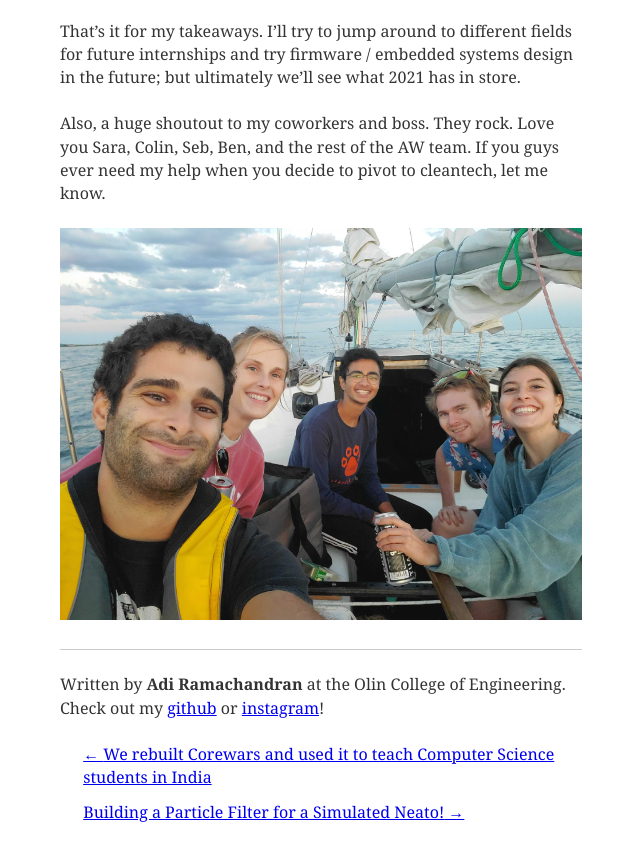
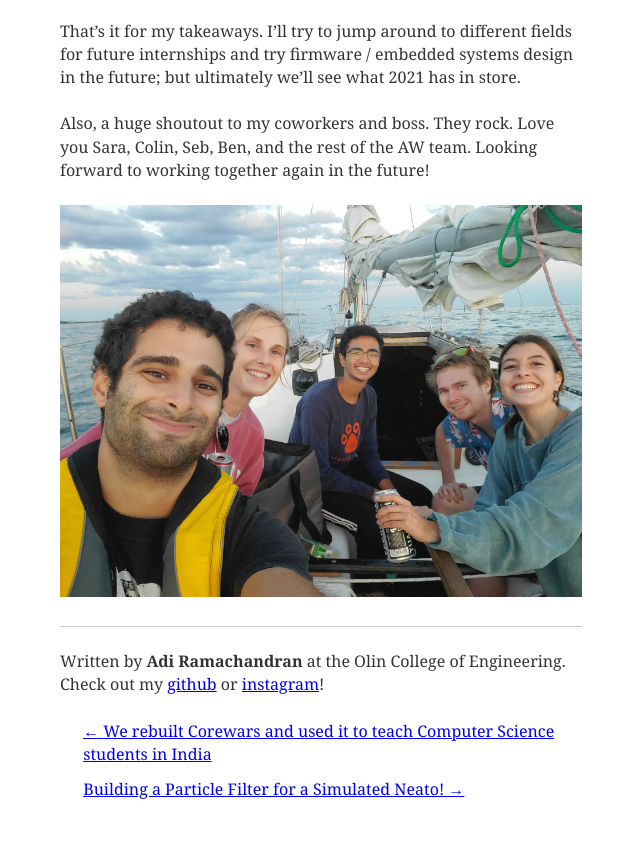
Before and after one commit to aramachandran7/Blog, a Gatsby site: page /blog/internship-reflections/ in a window 1280 px wide. Shown: the part 3030-3875 px from the top of the page, without its empty margins (319-959 px from the left). Built offline with nearby package versions, Linux system fonts and the light colour scheme; Gatsby itself is replaced by a stand-in of ours; some packages are replaced by stand-ins of ours.

Commit message:
minor updates and bug fixes

```diff
--- a/content/blog/internship-reflections/index.md
+++ b/content/blog/internship-reflections/index.md
@@ -53,6 +53,6 @@ I’m super grateful to everyone who made it possible for me to have had this op
 
 That’s it for my takeaways. I’ll try to jump around to different fields for future internships and try firmware / embedded systems design in the future; but ultimately we’ll see what 2021 has in store.
 
-Also, a huge shoutout to my coworkers and boss. They rock. Love you Sara, Colin, Seb, Ben, and the rest of the AW team. If you guys ever need my help when you decide to pivot to cleantech, let me know.
+Also, a huge shoutout to my coworkers and boss. They rock. Love you Sara, Colin, Seb, Ben, and the rest of the AW team. Looking forward to working together again in the future!
 
 ![The team, out on Sebastien's sailboat](./AW_final.jpg)
```
